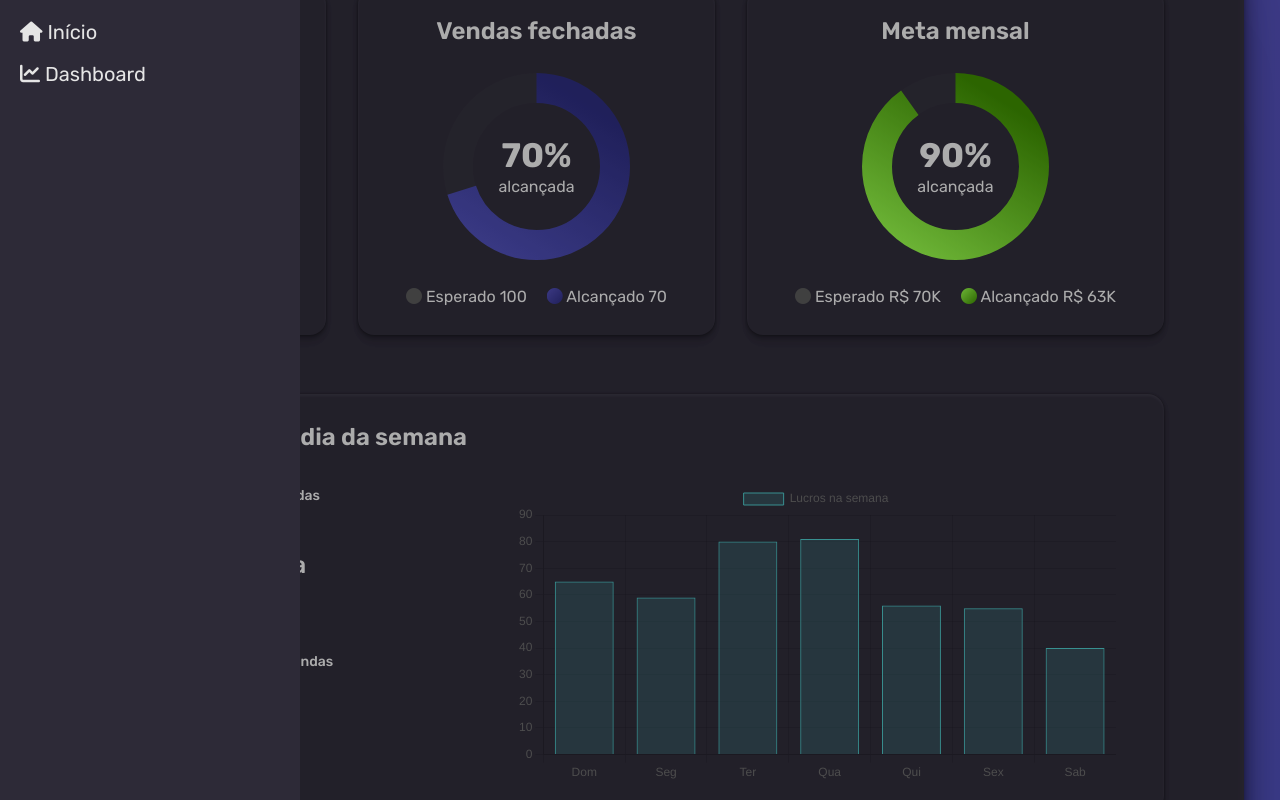
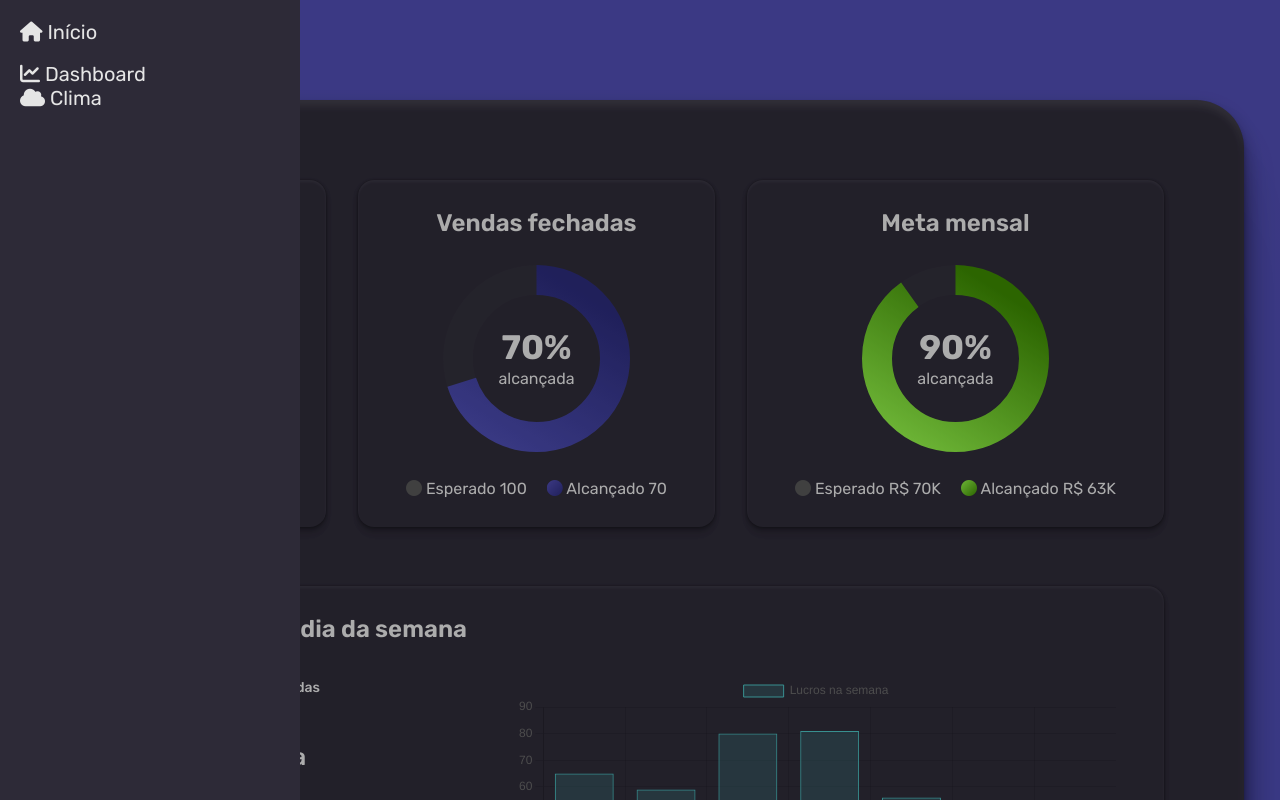
Before and after one commit to DaviGF02/Portfolio, a Vue app: page /Dashboard in a window 1280 px wide. Both pictures are taken after a click on the icon 53 px from the left and 55 px from the top of the page. Shown: the top 800 px of the page. Built offline with nearby package versions, Linux system fonts and the light colour scheme; what @tresjs/core would draw is missing.

Commit message:
add climate component vue

```diff
--- a/package.json
+++ b/package.json
@@ -16,6 +16,7 @@
     "@fortawesome/free-solid-svg-icons": "^6.3.0",
     "@fortawesome/vue-fontawesome": "^3.0.3",
     "chart.js": "^4.2.1",
+    "flag-icons": "^6.6.6",
     "pinia": "^2.0.32",
     "sass": "^1.58.3",
     "vue": "^3.2.47",
--- a/src/App.vue
+++ b/src/App.vue
@@ -24,7 +24,5 @@ import NavMenu from './components/NavMenu.vue'
 body {
   background: $bgMain;
   font-size: 1.6rem;
-  width: 100vw;
-  height: 100vh;
 }
 </style>
--- /dev/null
+++ b/src/components/Climate.vue
@@ -0,0 +1,22 @@
+<template>
+    <div id="appClimate">
+        <div class="appClimate__container">
+            <div class="climate__today">
+                <div class="climate__clouds"></div>
+                <div class="climate__local"></div>
+                <div class="climate__currentTemperature"></div>
+                <div class="climate__maxAndMinTemperature"></div>
+            </div>
+            <div class="climate__airQuality"></div>
+            <div class="climate__sunTime"></div>
+            <div class="climate__week"></div>
+        </div>
+    </div>
+</template>
+<script>
+export default {
+    name: 'Climate',
+}
+</script>
+<style lang="scss" scoped>
+</style>
--- a/src/components/Dashboard.vue
+++ b/src/components/Dashboard.vue
@@ -155,7 +155,6 @@ export default {
 #appDashboard {
   display: grid;
   place-content: center;
-  height: 100vh;
   color: $envelopeWhite;
 
   .dashboard {
@@ -166,6 +165,7 @@ export default {
     padding: 8rem 8rem;
     background: $bgDark;
     border-radius: 4.8rem;
+    margin: 100px 0 100px 0;
     @include bigShadow;
     .box {
       padding: 2.9rem 4.8rem;
--- a/src/components/NavMenu.vue
+++ b/src/components/NavMenu.vue
@@ -7,6 +7,9 @@
       >
       <RouterLink @click="showMenu" class="navLink" to="/Dashboard"
         ><i class="fa-solid fa-chart-line"></i> Dashboard</RouterLink
+      >
+      <RouterLink @click="showMenu" class="navLink" to="/Climate"
+        ><i class="fa-solid fa-cloud"></i> Clima</RouterLink
       >
     </div>
     <div @click="showMenu" class="bg__menuLinks" :class="{ bg__active: isActive }"></div>
--- a/src/router/index.js
+++ b/src/router/index.js
@@ -31,6 +31,11 @@ const router = createRouter({
       path: '/Dashboard',
       name: 'Dashboard',
       component: () => import('../components/DashBoard.vue')
+    },
+    {
+      path: '/Climate',
+      name: 'Climate',
+      component: () => import('../components/Climate.vue')
     }
   ]
 })
--- a/src/scss/_style.scss
+++ b/src/scss/_style.scss
@@ -10,3 +10,5 @@
 @import 'fontAwesome/scss/regular.scss';
 @import 'fontAwesome/scss/brands.scss';
 @import 'fontAwesome/scss/v4-shims.scss';
+
+@import "/node_modules/flag-icons/css/flag-icons.min.css";
```
Also changed, not shown: 1 other file (tests, documents, lock files or other folders).
